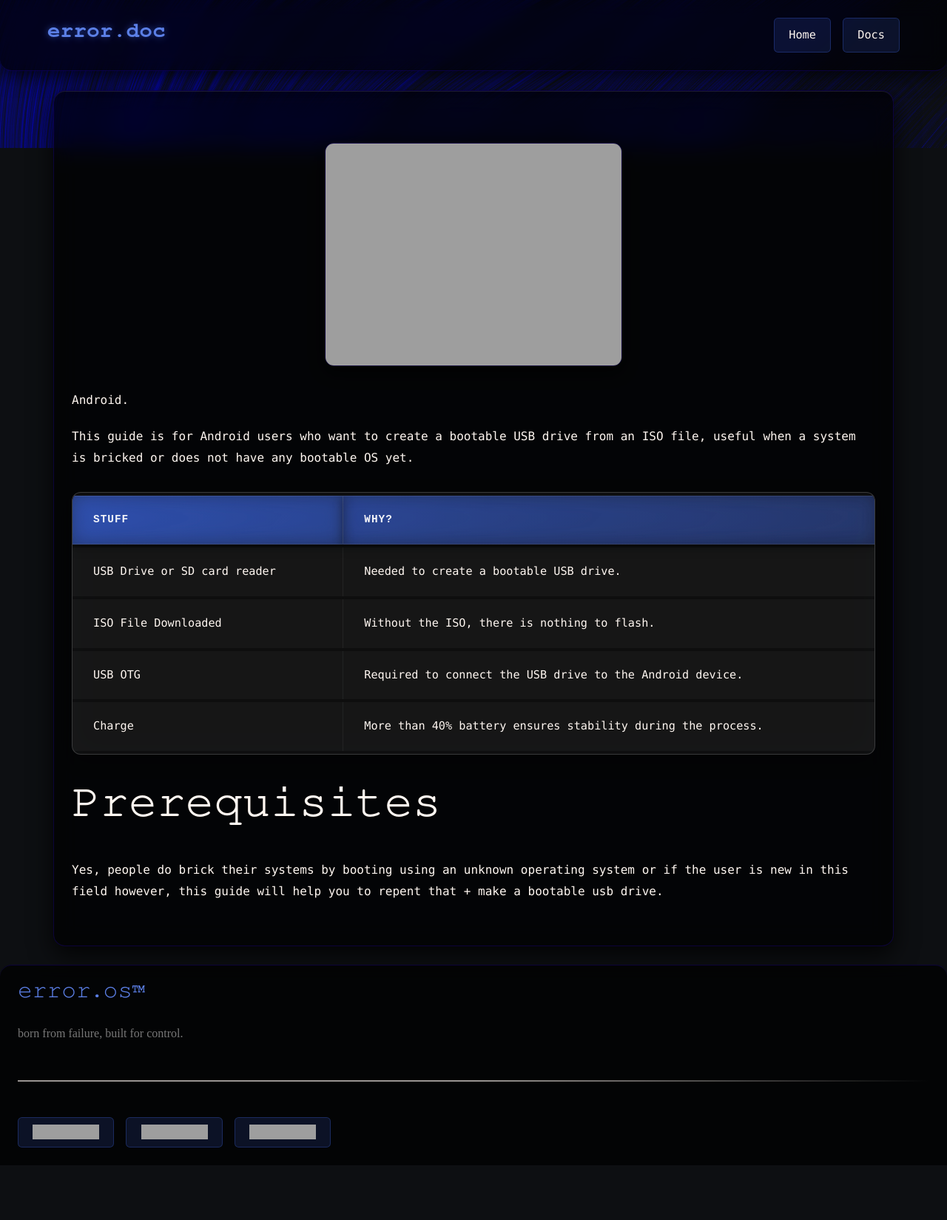
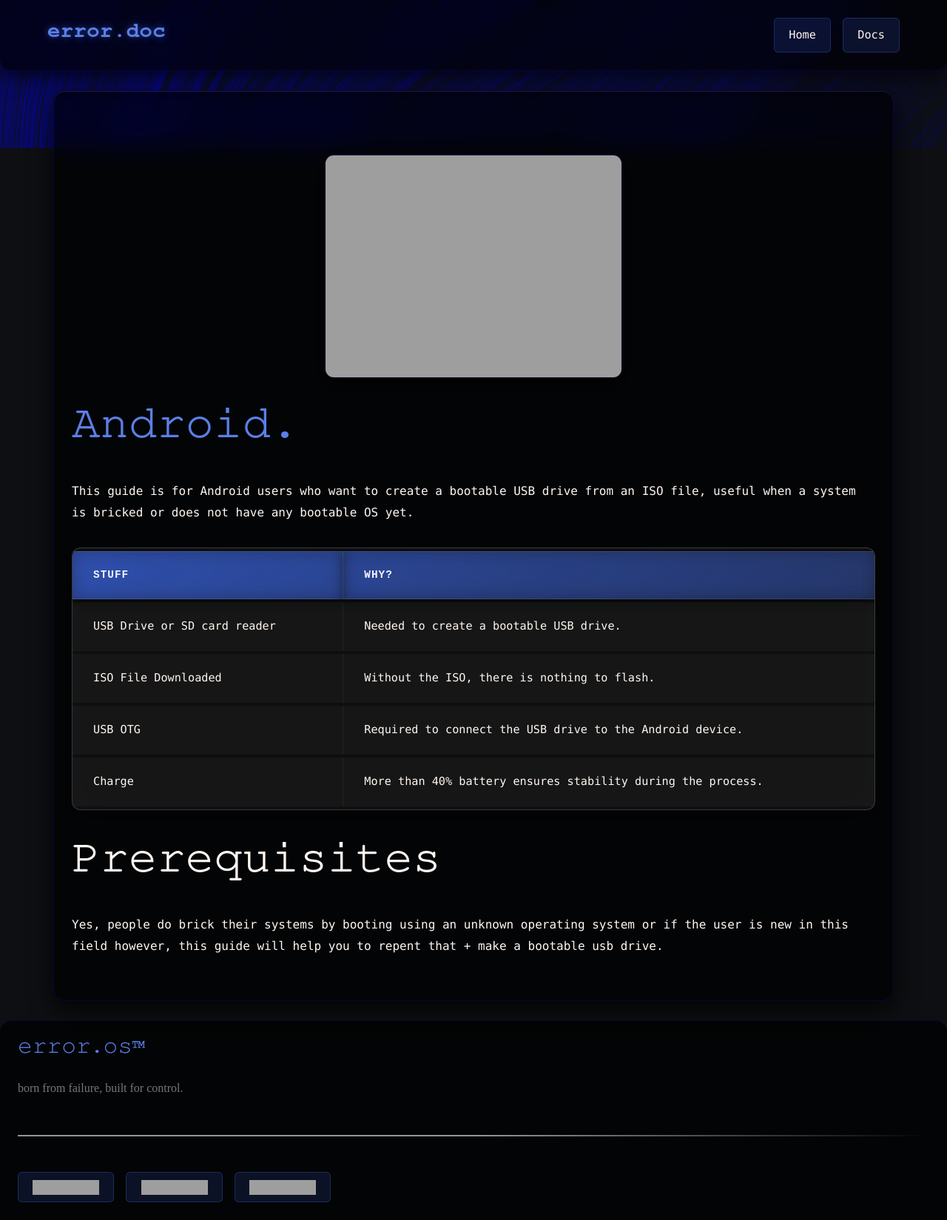
Before and after one commit to zynomon/error.doc, a Jekyll site: the page built from docs/001/android.md, in a window 1280 px wide. Shown: the whole page at 74% size. Built offline with Jekyll 4.4.1, drawn with Linux system fonts in a browser that asks for light colours; nearby versions of some CDN libraries; grey boxes are pictures that could not be loaded.

Commit message:
Update android.md

```diff
--- a/docs/001/android.md
+++ b/docs/001/android.md
@@ -6,7 +6,7 @@ embed-thumbnail: https://zynomon.github.io/error.doc/docs/001/thumb.png
 icon: https://zynomon.github.io/error/icons/doc/android.svg
 ---
 
-![Android Icon](https://zynomon.github.io/error/icons/doc/android.svg) Android.
+# ![Android Icon](https://zynomon.github.io/error/icons/doc/android.svg) Android.
 
 <div align="left">
   <p>
```
